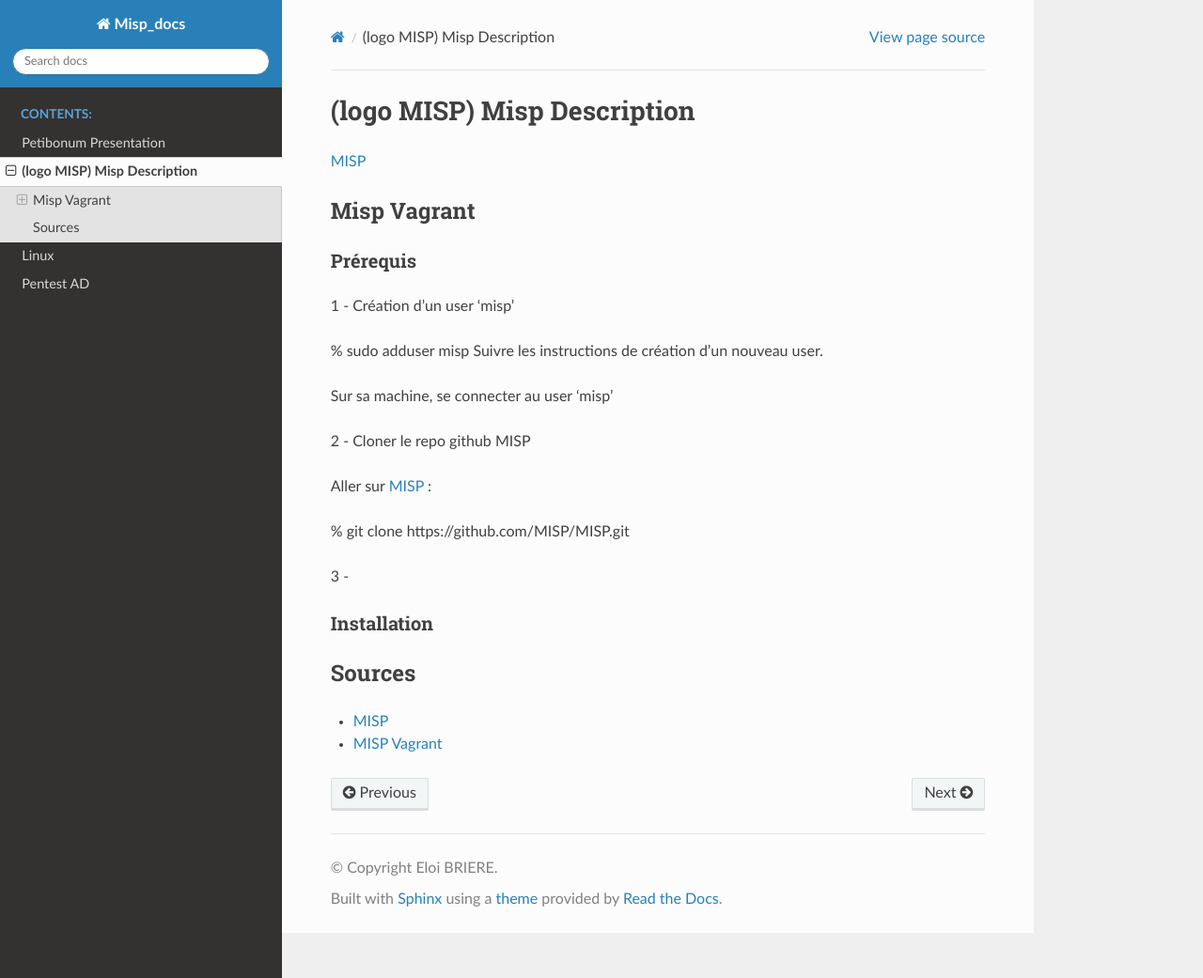
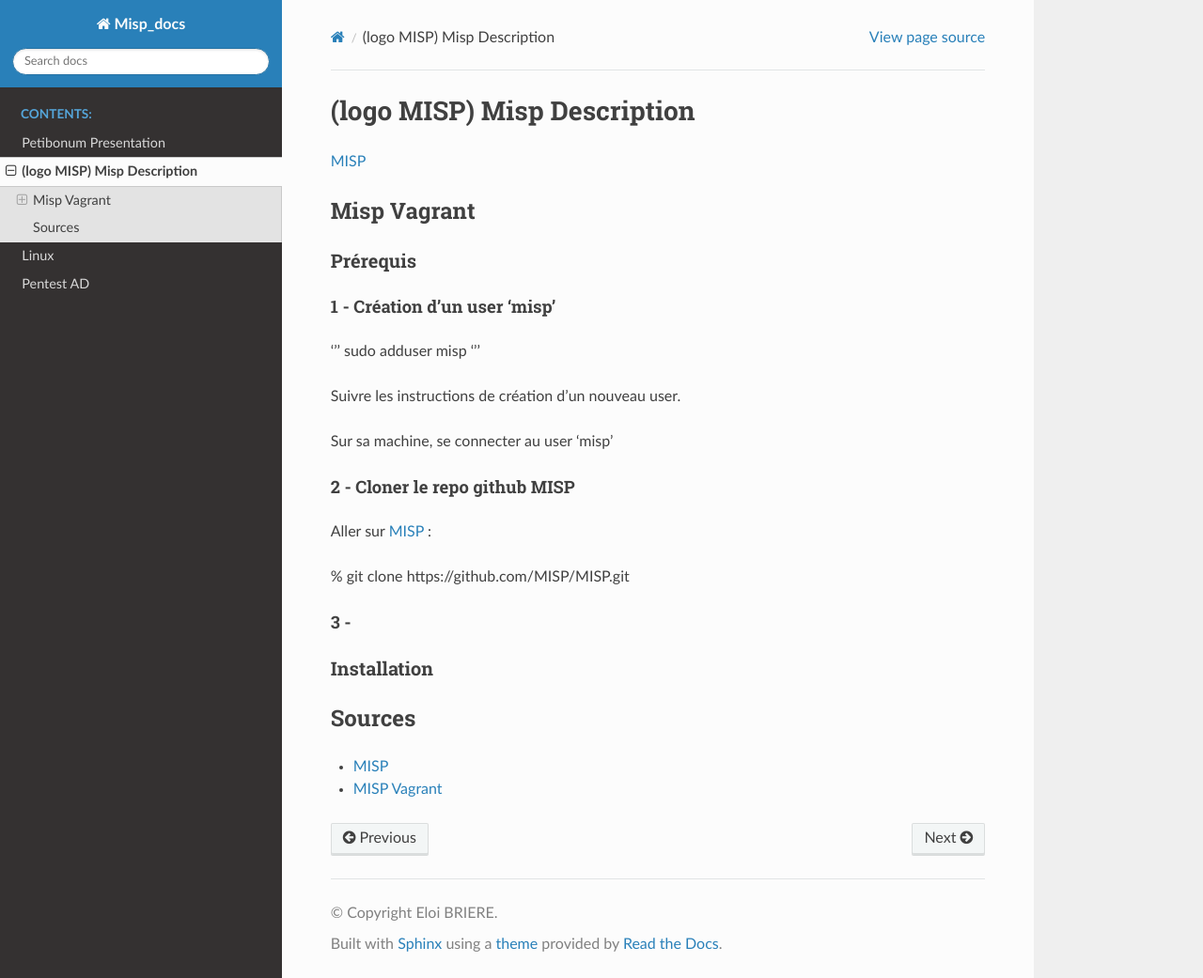
Before and after one commit to Iole-Bri/misp_docs_2, a Sphinx documentation site: the page built from docs/source/src/misp.md, in a window 1280 px wide and 1041 px high. Shown: the whole window at 94% size. Built offline with Sphinx 7.4.7 and the Read the Docs theme 2.0.0, drawn with Linux system fonts in a browser that asks for light colours.

```diff
--- a/docs/source/src/misp.md
+++ b/docs/source/src/misp.md
@@ -3,21 +3,21 @@
 [MISP](https://www.misp-project.org/features.html)
 ## Misp Vagrant
 ### Prérequis
+#### 1 - Création d'un user 'misp'
 
-1 - Création d'un user 'misp'
+''' sudo adduser misp '''
 
-% sudo adduser misp
 Suivre les instructions de création d'un nouveau user.
 
 Sur sa machine, se connecter au user 'misp'
 
-2 - Cloner le repo github MISP
+#### 2 - Cloner le repo github MISP
 
 Aller sur [MISP](https://github.com/MISP/MISP) :
 
 % git clone https://github.com/MISP/MISP.git
 
-3 -
+#### 3 -
 
 ### Installation
 ## Sources
```
